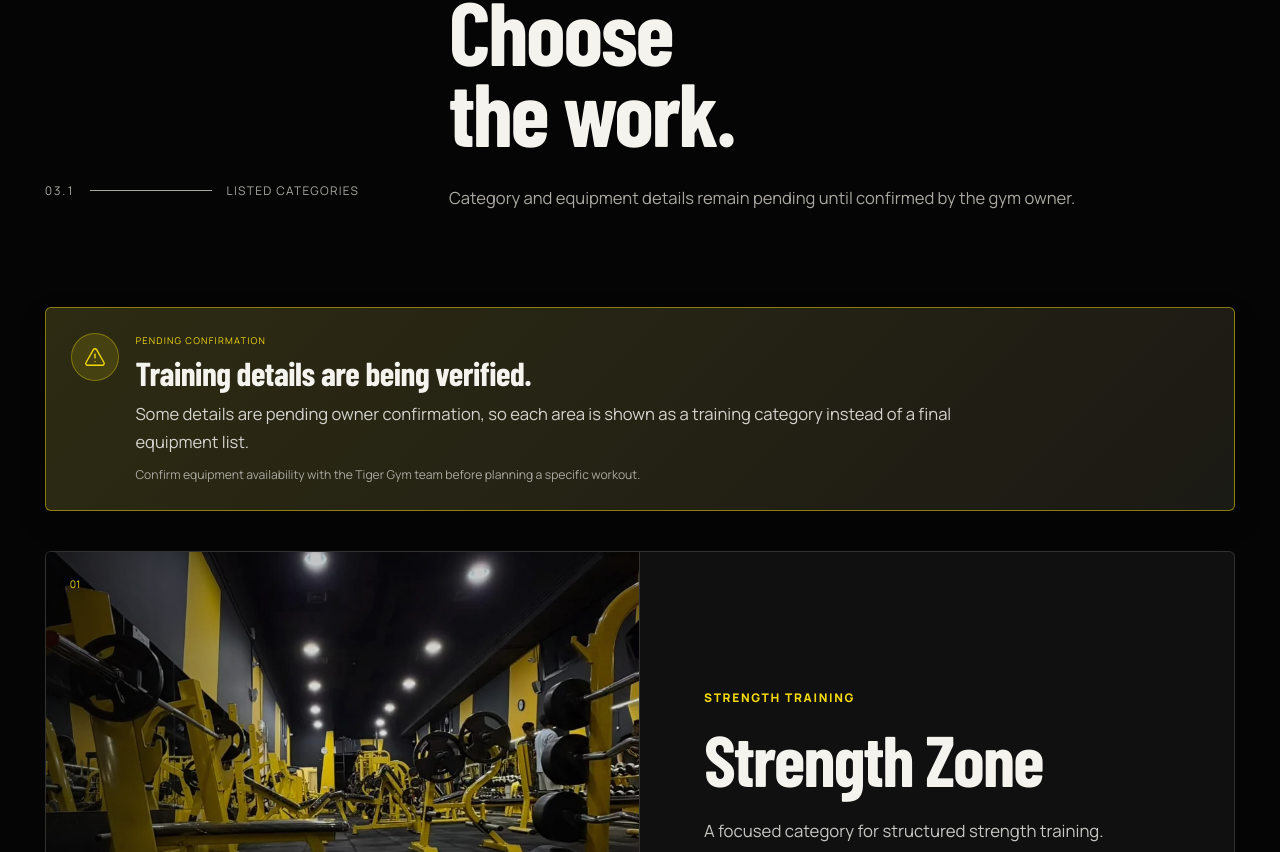
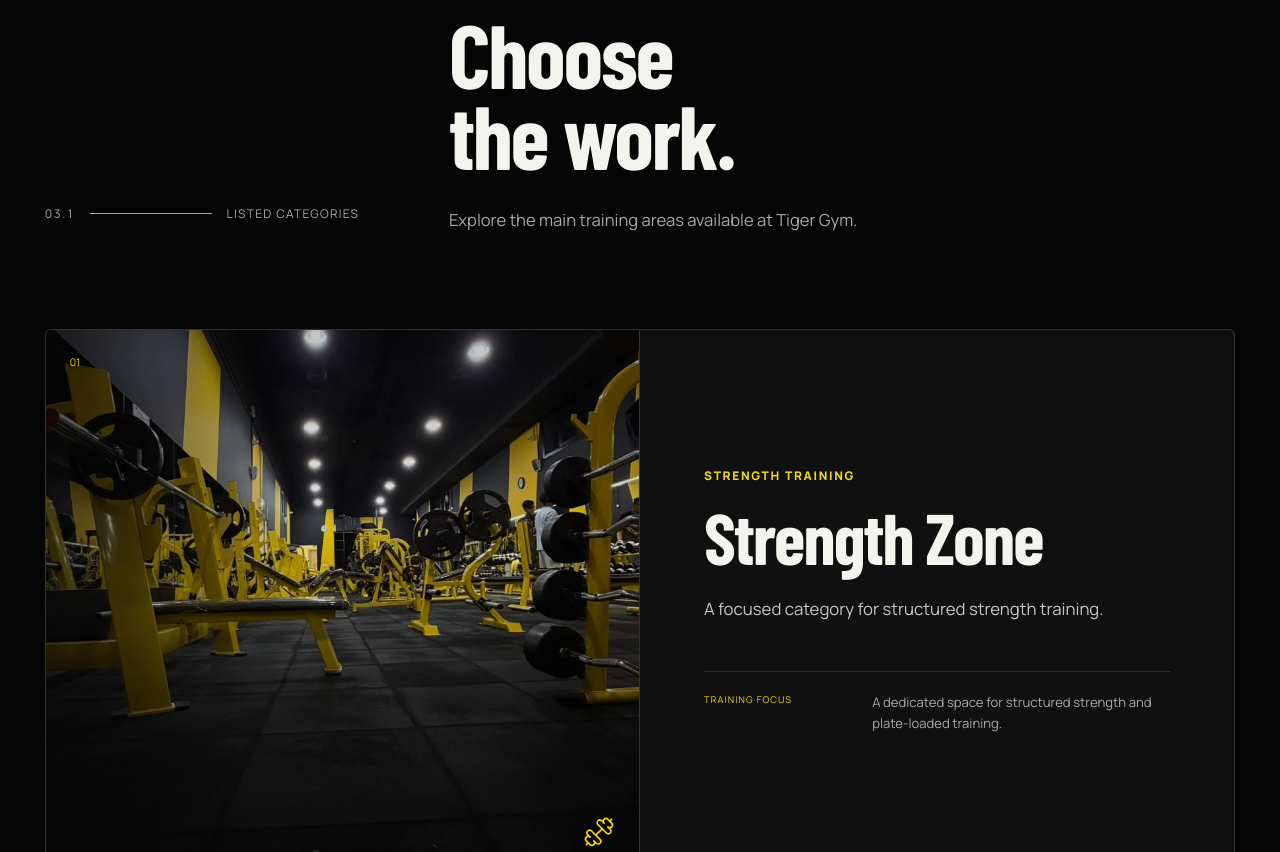
Before and after one commit to syedsalman-coder/tiger-gym-original, a Next.js app: page /en/facilities in a window 1280 px wide. Shown: the part 828-1680 px from the top of the page. Built offline with nearby package versions, Linux system fonts and the light colour scheme; no server answers; a web font is replaced by a local one.

Commit message:
refactor: remove pending verification notices

```diff
--- a/src/app/[locale]/facilities/page.tsx
+++ b/src/app/[locale]/facilities/page.tsx
@@ -8,7 +8,6 @@ import {
 } from "lucide-react";
 
 import MagneticButton from "@/components/shared/MagneticButton";
-import ContentStatusNotice from "@/components/shared/ContentStatusNotice";
 
 import PageHero from "@/components/shared/PageHero";
 import SectionHeading from "@/components/shared/SectionHeading";
@@ -80,14 +79,6 @@ export default async function FacilitiesPage({
             eyebrow={text(content.section.eyebrow)}
             title={text(content.section.title)}
             description={text(content.section.description)}
-          />
-
-          <ContentStatusNotice
-            locale={locale}
-            status="pending"
-            title={content.section.readiness.title}
-            description={content.section.readiness.description}
-            note={content.section.readiness.note}
           />
 
           <div className="facility-list__items">
--- a/src/app/[locale]/membership/page.tsx
+++ b/src/app/[locale]/membership/page.tsx
@@ -1,7 +1,6 @@
 import type { Metadata } from "next";
 import { MapPin, MessageCircle, Phone } from "lucide-react";
 import MembershipForm from "@/components/contact/MembershipForm";
-import ContentStatusNotice from "@/components/shared/ContentStatusNotice";
 
 import MagneticButton from "@/components/shared/MagneticButton";
 import PageHero from "@/components/shared/PageHero";
@@ -32,7 +31,6 @@ export default async function MembershipPage({ params }: { params: LocaleParams
       <section className="membership-options section-space" id="membership-options">
         <div className="page-shell">
           <SectionHeading number={text(content.section.number)} eyebrow={text(content.section.eyebrow)} title={text(content.section.title)} />
-          <ContentStatusNotice locale={locale} status="pending" title={content.section.readiness.title} description={content.section.readiness.description} note={content.section.readiness.note} />
           <div className="membership-options__grid">
             {membershipOptions.map((option, index) => {
               const Icon = icons[option.icon];
--- a/src/data/facilities.ts
+++ b/src/data/facilities.ts
@@ -13,8 +13,8 @@ export const facilities = [
       "فئة مخصّصة لتدريبات القوة المنظّمة.",
     ),
     detail: localized(
-      "Confirm the available strength equipment directly with the gym.",
-      "يُرجى تأكيد أجهزة القوة المتاحة مباشرةً مع النادي.",
+      "A dedicated space for structured strength and plate-loaded training.",
+      "مساحة مخصصة لتدريبات القوة المنظمة وتمارين الأوزان المحملة.",
     ),
     icon: "dumbbell",
     image: {
@@ -38,8 +38,8 @@ export const facilities = [
       "فئة لحركات الأوزان الحرة وأساسيات كمال الأجسام.",
     ),
     detail: localized(
-      "Confirm the available free-weight equipment directly with the gym.",
-      "يُرجى تأكيد معدات الأوزان الحرة المتاحة مباشرةً مع النادي.",
+      "A mirrored free-weight and dumbbell area for strength and bodybuilding sessions.",
+      "منطقة مزودة بالمرايا للأوزان الحرة والدمبل وتدريبات القوة وكمال الأجسام.",
     ),
     icon: "weight",
     image: {
@@ -63,8 +63,8 @@ export const facilities = [
       "فئة لرفع القدرة على التحمّل وتعزيز اللياقة العامة.",
     ),
     detail: localized(
-      "Confirm the available cardio equipment directly with the gym.",
-      "يُرجى تأكيد أجهزة التمارين الهوائية المتاحة مباشرةً مع النادي.",
+      "A dedicated treadmill area for cardio, stamina and general conditioning.",
+      "منطقة مخصصة لأجهزة المشي وتمارين الكارديو والتحمل واللياقة العامة.",
     ),
     icon: "activity",
     image: {
@@ -88,8 +88,8 @@ export const facilities = [
       "فئة مرنة للتدريب الذي يركّز على الحركة.",
     ),
     detail: localized(
-      "Confirm the available functional-training equipment directly with the gym.",
-      "يُرجى تأكيد معدات التدريب الوظيفي المتاحة مباشرةً مع النادي.",
+      "A flexible area for movement-focused and personal fitness training.",
+      "مساحة مرنة للتدريب الحركي وتمارين اللياقة الشخصية.",
     ),
     icon: "zap",
     image: null,
@@ -112,8 +112,8 @@ export const facilitiesContent = {
     eyebrow: localized("The training floor", "مساحة التدريب"),
     title: localized("Space for serious sessions.", "مساحة لحصص جادّة."),
     description: localized(
-      "Four training categories carried forward from Tiger Gym's existing information.",
-      "أربع فئات تدريب منقولة من المعلومات الحالية لـ Tiger Gym.",
+      "Explore strength, free-weight, cardio and functional-training areas at Tiger Gym.",
+      "استكشف مناطق القوة والأوزان الحرة والكارديو والتدريب الوظيفي في Tiger Gym.",
     ),
     nextLabel: localized("View training areas", "عرض مناطق التدريب"),
     nextHref: "#training-areas",
@@ -123,24 +123,10 @@ export const facilitiesContent = {
     eyebrow: localized("Listed categories", "الفئات المدرجة"),
     title: localized("Choose the work.", "اختر نوع التدريب."),
     description: localized(
-      "Category and equipment details remain pending until confirmed by the gym owner.",
-      "تبقى تفاصيل الفئات والمعدات قيد التأكيد من مالك النادي.",
+      "Explore the main training areas available at Tiger Gym.",
+      "استكشف مناطق التدريب الرئيسية المتاحة في Tiger Gym.",
     ),
     detailLabel: localized("Training focus", "محور التدريب"),
-    readiness: {
-      title: localized(
-        "Training details are being verified.",
-        "تفاصيل التدريب قيد التأكيد.",
-      ),
-      description: localized(
-        "Some details are pending owner confirmation, so each area is shown as a training category instead of a final equipment list.",
-        "بعض التفاصيل قيد تأكيد المالك، لذلك تُعرض كل منطقة كفئة تدريب وليس كقائمة نهائية بالمعدات.",
-      ),
-      note: localized(
-        "Confirm equipment availability with the Tiger Gym team before planning a specific workout.",
-        "تأكّد من توفر المعدات مع فريق Tiger Gym قبل التخطيط لتمرين محدد.",
-      ),
-    },
   },
   preview: {
     number: localized("03", "03"),
--- a/src/data/membership-options.ts
+++ b/src/data/membership-options.ts
@@ -65,20 +65,6 @@ export const membershipContent = {
     number: localized("04.1", "04.1"),
     eyebrow: localized("Enquiry options", "خيارات الاستفسار"),
     title: localized("Talk to the team.", "تحدّث مع الفريق."),
-    readiness: {
-      title: localized(
-        "Membership details are being confirmed.",
-        "تفاصيل العضوية قيد التأكيد.",
-      ),
-      description: localized(
-        "Prices and access terms are pending owner confirmation, so this page guides visitors to contact Tiger Gym directly.",
-        "الأسعار وشروط الدخول قيد تأكيد المالك، لذلك توجه هذه الصفحة الزوار للتواصل مباشرةً مع Tiger Gym.",
-      ),
-      note: localized(
-        "Use WhatsApp, phone, or the enquiry form to confirm the current membership option before visiting.",
-        "استخدم واتساب أو الهاتف أو نموذج الاستفسار لتأكيد خيار العضوية الحالي قبل الزيارة.",
-      ),
-    },
   },
   homeCta: {
     eyebrow: localized("Membership · Speak with our team", "العضوية · تحدّث مع فريقنا"),
```
Also changed, not shown: 1 other file (tests, documents, lock files or other folders).
